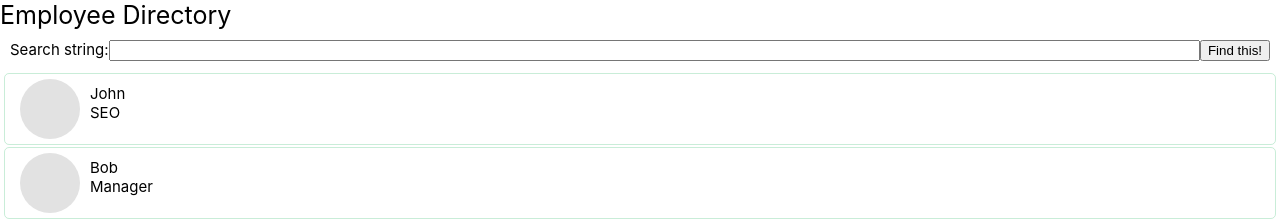
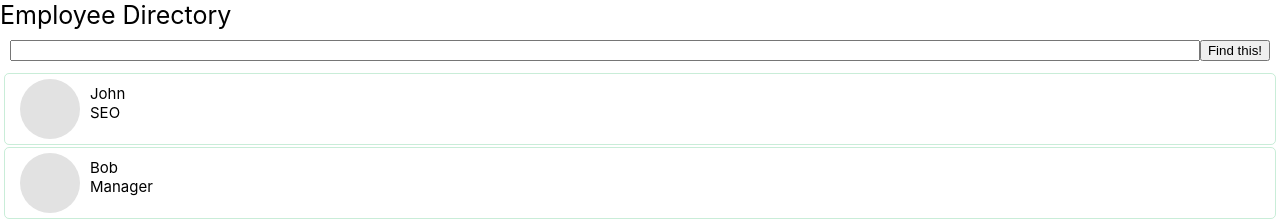
Before and after one commit to IBS-JS-202304/module_01, a React (Create React App) app: page / in a window 1280 px wide. Shown: the top 221 px of the page. Built offline with nearby package versions, Linux system fonts and the light colour scheme.

Commit message:
search-bar refactoring

```diff
--- a/src/components/EmployeeList/SearchBar/SearchBar.js
+++ b/src/components/EmployeeList/SearchBar/SearchBar.js
@@ -1,15 +1,17 @@
-import { useState } from 'react';
+import { useState, useCallback } from 'react';
 import './SearchBar.css';
 
 export const SearchBar = () => {
-    const [isLabel, setIsLabel] = useState(false);
+    const [isSearchDisabled, setIsSearchDisabled] = useState(false);
 
-    setTimeout(() => { setIsLabel(true) }, 2000);
+    const doSearch = useCallback(() => {
+        setIsSearchDisabled(true);
+        setTimeout(() => { setIsSearchDisabled(false) }, 2000);
+    }, [setIsSearchDisabled]);
 
     return (<div className="search-wrapper">
-        {isLabel ? (<div>Search string:</div>):(<>...</>)}
-        <div className="search-input-wrapper"><input className="search-input" type="text" /></div>
-        <div><button>Find this!</button></div>
+        <div className="search-input-wrapper"><input className="search-input" type="text" disabled={isSearchDisabled} /></div>
+        <div><button disabled={isSearchDisabled} onClick={doSearch}>Find this!</button></div>
     </div>
     );
 }
```
